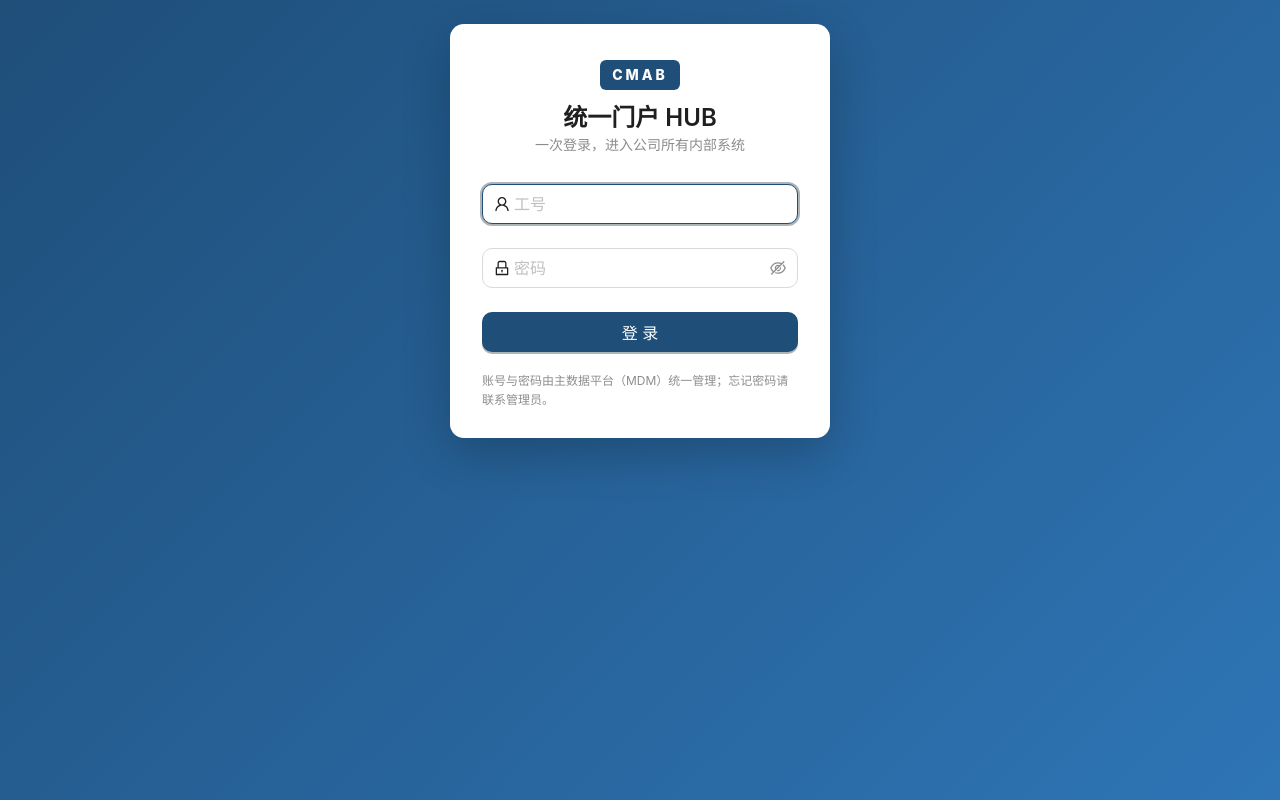
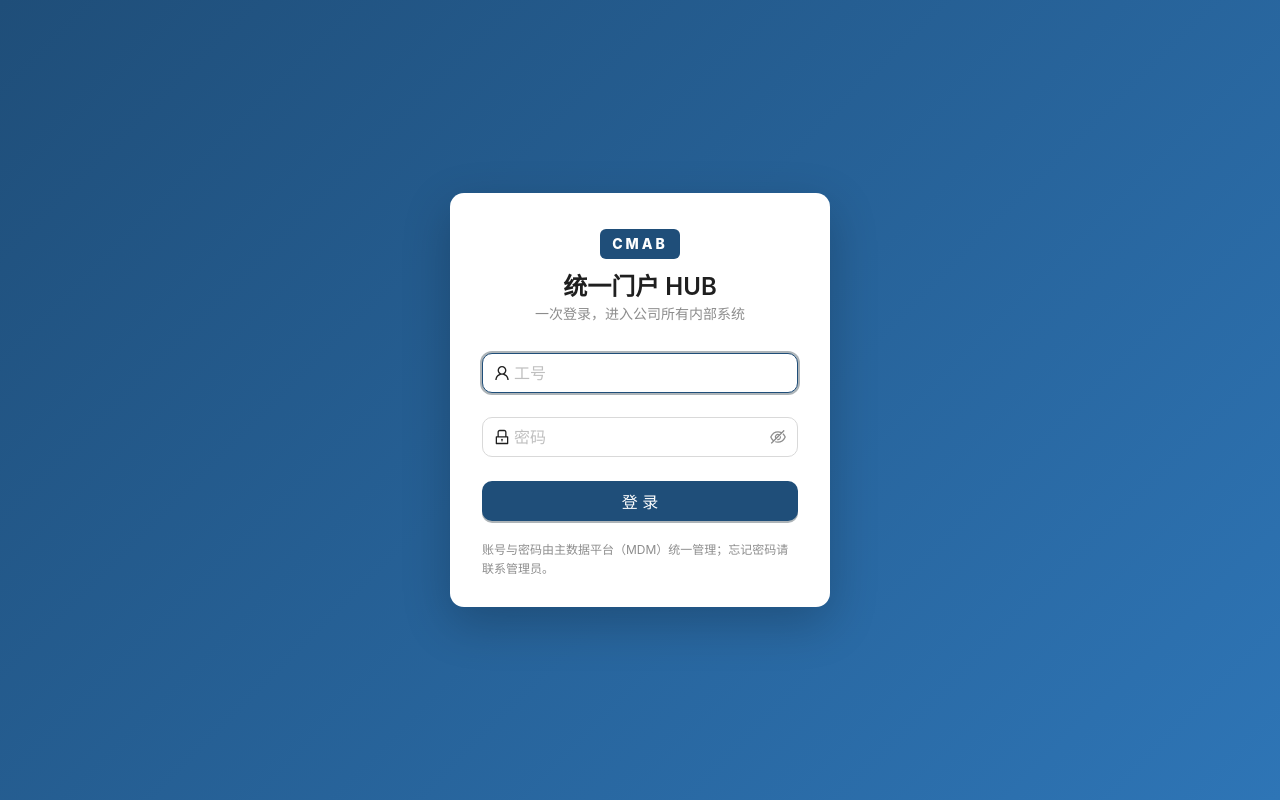
Before and after one commit to OpenLimsAI/cmc-platform, a React (Vite) app in the folder frontend/: page /login in a window 1280 px wide. Built offline with nearby package versions, Linux system fonts and the light colour scheme.

Commit message:
界面：整页高度改 100vh，图标墙真正垂直居中

```diff
--- a/frontend/src/styles/global.css
+++ b/frontend/src/styles/global.css
@@ -9,7 +9,7 @@ body {
 
 /* ── 登录页 ── */
 .login-bg {
-  min-height: 100%;
+  min-height: 100vh;
   display: flex; align-items: center; justify-content: center;
   padding: 24px;
 }
@@ -27,7 +27,8 @@ body {
 }
 
 /* ── 门户主页 ── */
-.hub { min-height: 100%; display: flex; flex-direction: column; }
+/* 用 100vh 而不是 100%：antd <App> 会多套一层自动高度的 div，百分比撑不满整屏 */
+.hub { min-height: 100vh; display: flex; flex-direction: column; }
 .hub-header {
   height: 56px; padding: 0 28px;
   display: flex; align-items: center; justify-content: space-between;
```
